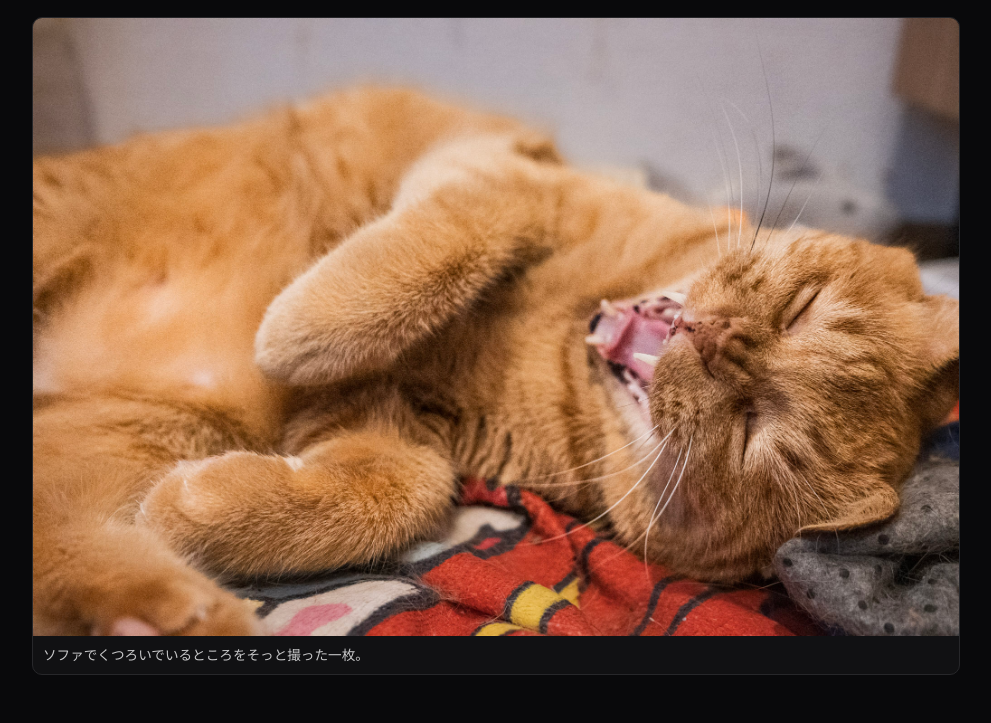
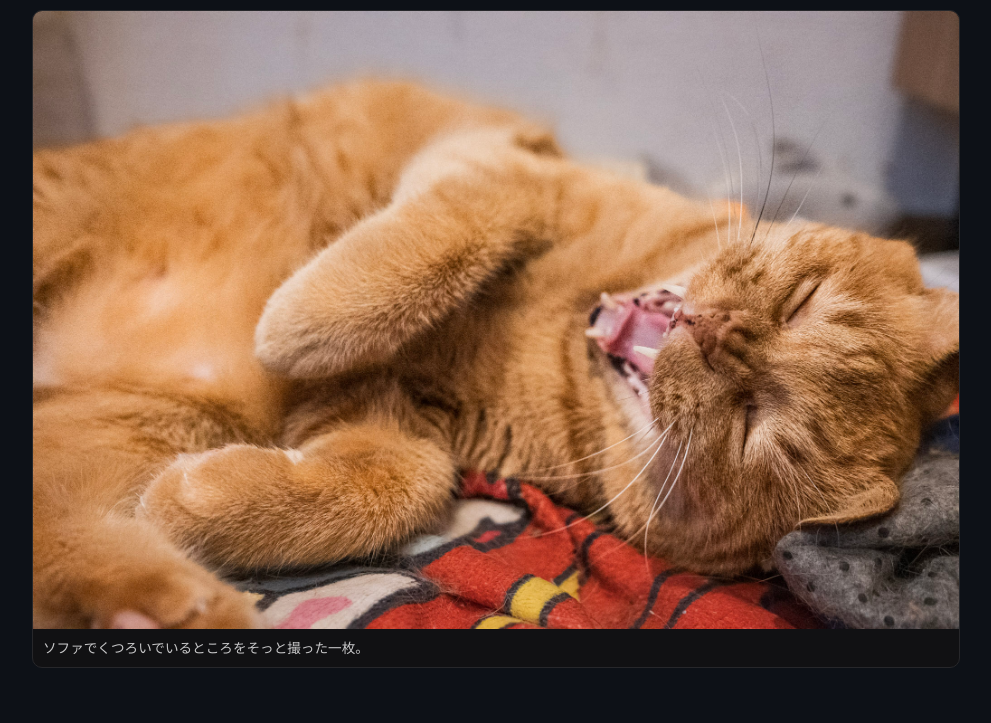
Before and after one commit to hikage-photo/hikage-photo.github.io, a plain HTML site: page cat.html in a window 1280 px wide. Shown: the part 167-890 px from the top of the page, without its empty margins (144-1135 px from the left). Drawn offline with Linux system fonts and the light colour scheme.

Commit message:
Update cat.html

```diff
--- a/cat.html
+++ b/cat.html
@@ -1,19 +1,21 @@
 <!doctype html>
 <html lang="ja">
 <head>
+  <link href="https://fonts.googleapis.com/css2?family=Inter:wght@300;400;500&family=Noto+Sans+JP:wght@300;400;500&display=swap" rel="stylesheet">
+
   <meta charset="utf-8">
   <title>Cat – hikage photo</title>
   <meta name="viewport" content="width=device-width, initial-scale=1">
   <style>
     :root { color-scheme: dark; }
     * { box-sizing: border-box; }
+body {
+  margin: 0;
+  background: #0d1117;
+  color: #f4f4f5;
+  font-family: 'Inter', 'Noto Sans JP', system-ui, sans-serif;
+}
 
-    body {
-      margin: 0;
-      font-family: system-ui, -apple-system, BlinkMacSystemFont, sans-serif;
-      background: #09090b;
-      color: #f4f4f5;
-    }
 
     header {
       max-width: 960px;
```
